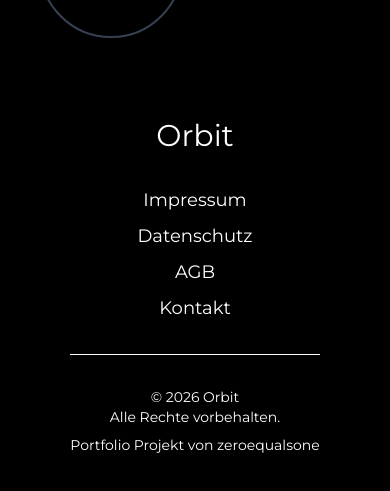
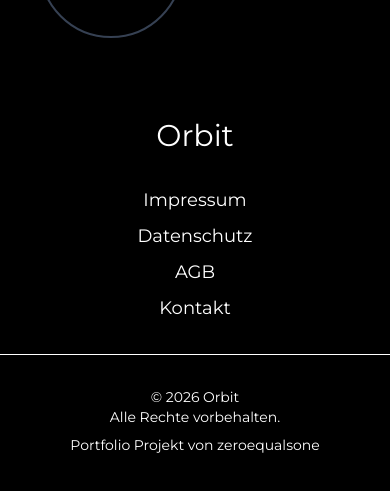
Before and after one commit to zeroequalsone/orbit, a Next.js app: page /solar-system in a window 390 px wide. Shown: the part 5150-5641 px from the top of the page. Built offline with nearby package versions, Linux system fonts and the light colour scheme.

Commit message:
refactor(footer): refactored css and made responsive

```diff
--- a/app/components/Footer.tsx
+++ b/app/components/Footer.tsx
@@ -10,8 +10,8 @@ const footerLinks = [
 
 export default function Footer() {
   return (
-    <footer className="flex flex-col items-center bg-transparent">
-      <div className="flex flex-col items-center lg:w-4/5 gap-8 py-12">
+    <footer>
+      <div className="flex flex-col items-center gap-8 py-12">
         <div className="text-sm flex flex-col items-center gap-8">
           <p className="font-knicknack text-3xl lg:text-4xl">Orbit</p>
           <ul className="flex flex-col lg:flex-row items-center gap-2 lg:gap-8">
```
